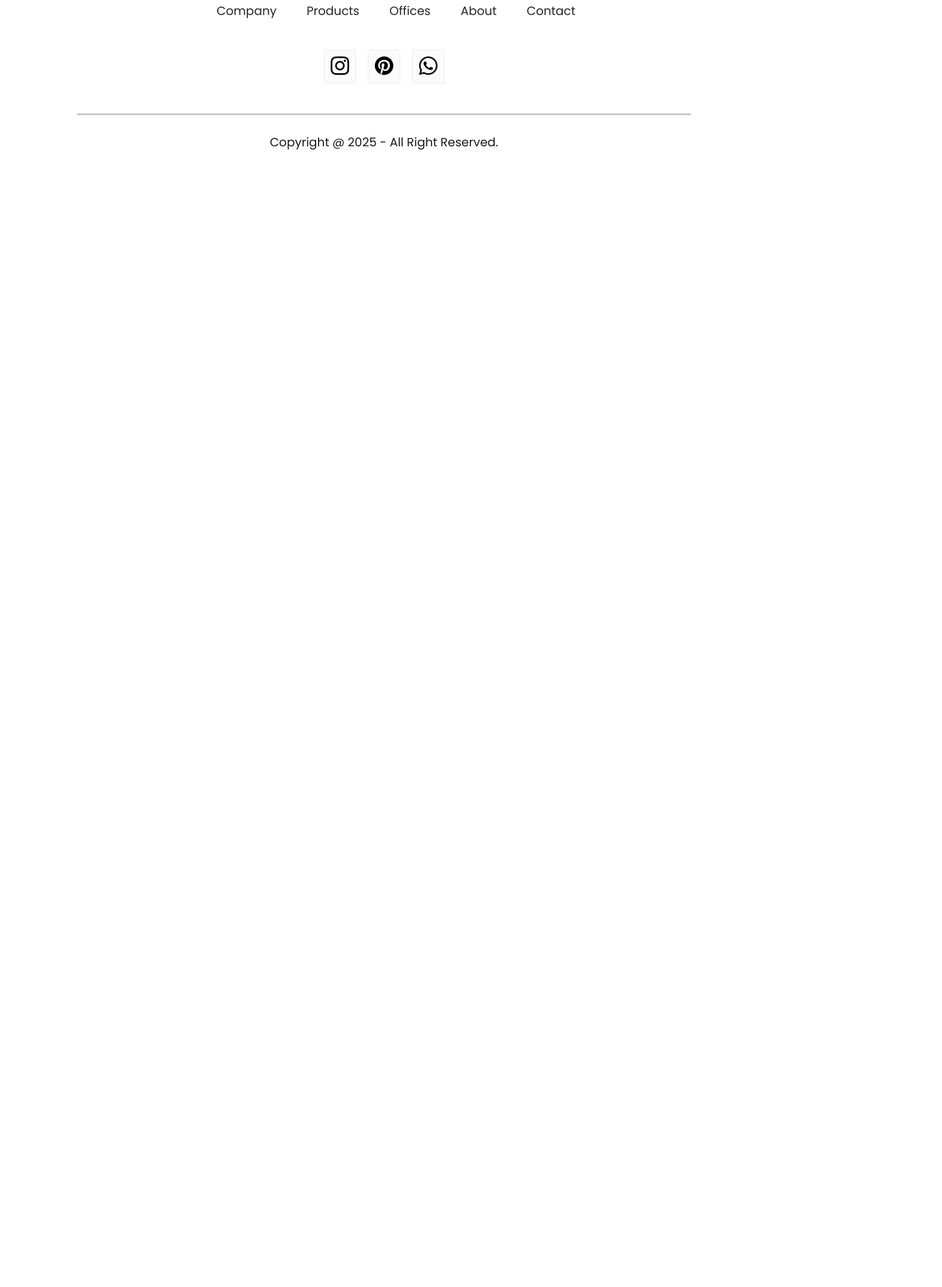
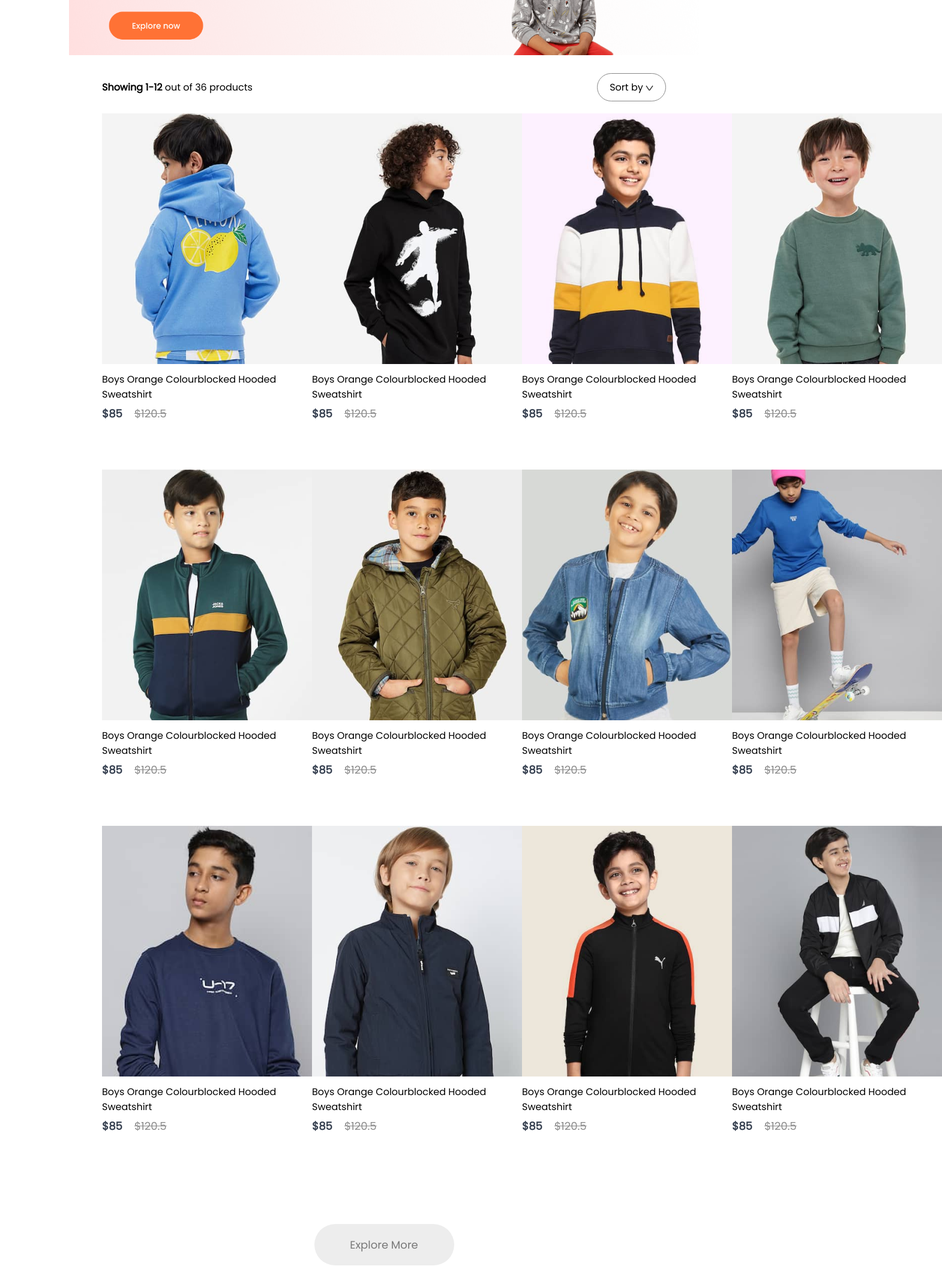
Before and after one commit to DheerajKumar757/MERN-E-Commerce, a React (Create React App) app in the folder frontend/: page /kids in a window 1280 px wide. Shown: the part 260-2406 px from the top of the page at 60% size, 1570 px wide, since content can reach past the window. Before the commit the page ends 800 px from the top, so only its background shows below. Built offline with nearby package versions, Linux system fonts and the light colour scheme.

Commit message:
C16: Implement ShopCategory
Implement ShopCategory for men, women and kids
also add the style.
Banner is passed as props from App Component to ShopCategory Component
Use Context display data in ShopCategoy Component

```diff
--- a/frontend/src/App.js
+++ b/frontend/src/App.js
@@ -8,6 +8,9 @@
 import Cart from './Pages/Cart';
 import LoginSignup from './Pages/LoginSignup';
 import Footer from './Components/Footer/Footer';
+import men_banner from './Components/Assets/banner_mens.png';
+import women_banner from './Components/Assets/banner_women.png';
+import kid_banner from './Components/Assets/banner_kids.png';
 
 function App() {
   return (
@@ -16,9 +19,9 @@
       <Navbar/>
       <Routes>
         <Route path='/' element={<Shop/>} />
-        <Route path='/mens' element={<ShopCategory categeory="men"/>} />
-        <Route path='/womens' element={<ShopCategory categeory="women"/>} />
-        <Route path='/kids' element={<ShopCategory categeory="kid"/>} />
+        <Route path='/mens' element={<ShopCategory banner={men_banner} categeory="men"/>} />
+        <Route path='/womens' element={<ShopCategory banner={women_banner} categeory="women"/>} />
+        <Route path='/kids' element={<ShopCategory banner={kid_banner} categeory="kid"/>} />
         <Route path='/product' element={<Product/>}>
           <Route path=':productId' element={<Product/>} />
         </Route>
--- /dev/null
+++ b/frontend/src/Pages/CSS/ShopCategory.css
@@ -0,0 +1,43 @@
+.shopcategory-banner {
+    display: block;
+    margin: 30px auto;
+    width: 82%;
+}
+
+.shopcategory-indexsort {
+    display: flex;
+    margin: 0px 170px;
+    justify-content: space-between;
+    align-items: center;
+}
+
+.shopcategory-sort {
+    padding: 10px 20px;
+    border-radius: 40px;
+    border: 1px solid #888;
+}
+
+.shopcategory-indexsort p span {
+    font-weight: 600;;
+}
+
+.shopcategory-products {
+    margin: 20px 170px;
+    display: grid;
+    grid-template-columns: 1fr 1fr 1fr 1fr;
+    row-gap: 80px;
+}
+
+.shopcategory-loadmore {
+    display: flex;
+    justify-content: center;
+    align-items: center;
+    margin: 150px auto;
+    width: 233px;
+    height: 69px;
+    border-radius: 75px;
+    background: #ededed;
+    color: #787878;
+    font-size: 18px;
+    font-weight: 500;
+}
--- a/frontend/src/Pages/ShopCategory.jsx
+++ b/frontend/src/Pages/ShopCategory.jsx
@@ -1,8 +1,36 @@
-import React from 'react'
+import React, { useContext } from 'react'
+import './CSS/ShopCategory.css'
+import { ShopContext } from '../Context/ShopContext'
+import dropdown_icon from '../Components/Assets/dropdown_icon.png';
+import Item from '../Components/Item/Item';
 
-const ShopCategory = () => {
+const ShopCategory = (props) => {
+  const  {all_product} = useContext(ShopContext);
   return (
-    <div>ShopCategory</div>
+    <div className="shop-category">
+      <img className='shopcategory-banner' src={props.banner} />
+      <div className="shopcategory-indexsort">
+        <p>
+          <span>Showing 1-12</span> out of 36 products
+        </p>
+        <div className="shopcategory-sort">
+          Sort by <img src={dropdown_icon} alt=""/>
+        </div>
+      </div>
+      <div className="shopcategory-products">
+        {all_product.map((item, i) => {
+          if(props.categeory===item.category) {
+            return <Item key={i} id={item.id} name={item.name} image={item.image} new_price={item.new_price} old_price={item.old_price} />
+          }
+          else {
+            return null
+          }
+        })}
+      </div>
+      <div className="shopcategory-loadmore">
+        Explore More
+      </div>
+    </div>
   )
 }
 
```
